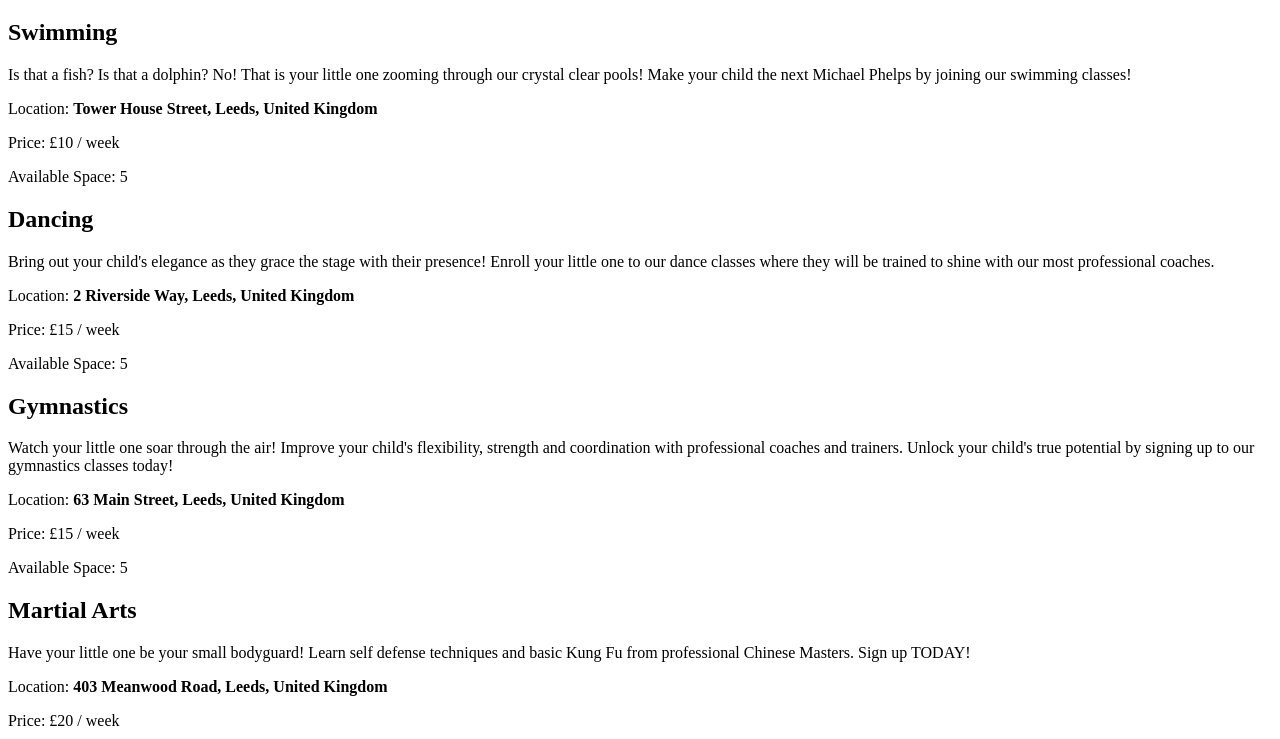
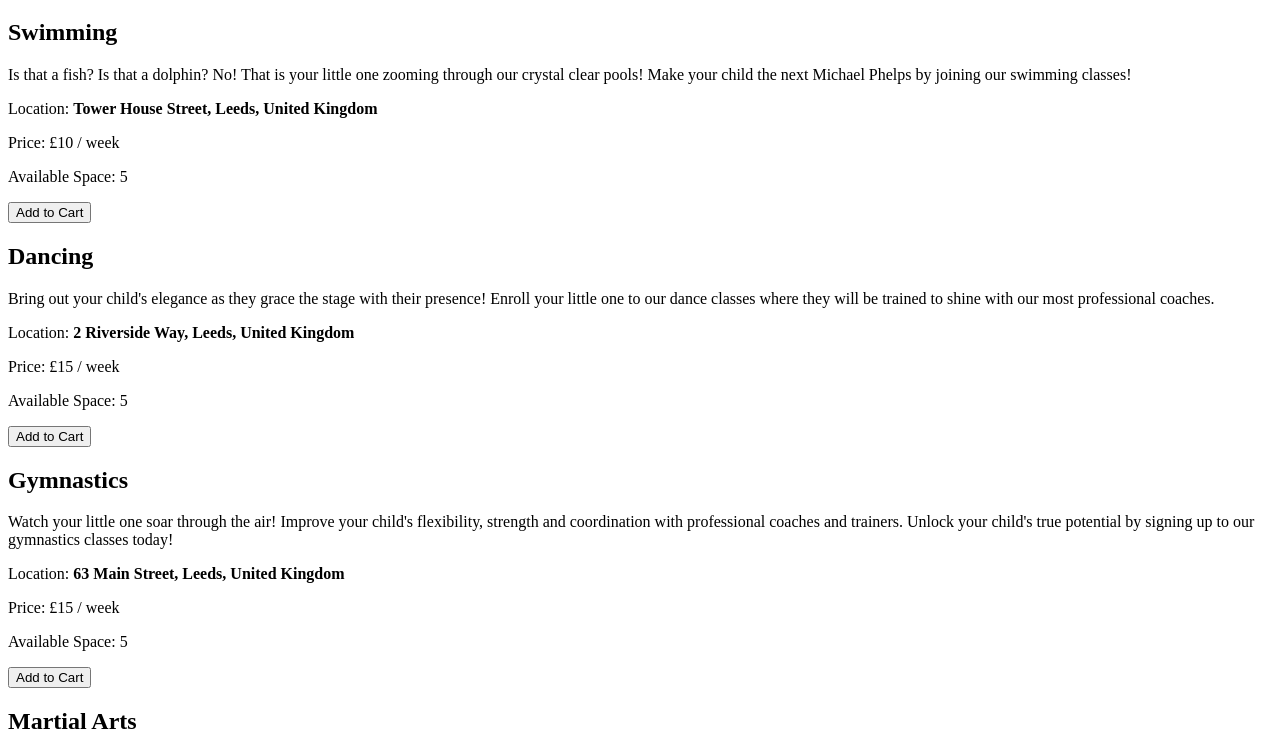
Before and after one commit to zimmal-adnan/CST3144_Coursework, a plain HTML site: page index.html in a window 1280 px wide. Shown: the part 61-800 px from the top of the page. Drawn offline with nearby package versions, Linux system fonts and the light colour scheme.

Commit message:
Added 'Add To Cart' button for each lesson and toggled visbility based on availability

```diff
--- a/index.html
+++ b/index.html
@@ -12,12 +12,16 @@
                 <h1 v-text="sitename"></h1>
             </header>
             <main>
-                <div v-for="course in courses">
+                <div v-for="course in courses" v-if="showCourse">
                     <h2 v-text="course.subject"></h2>
                     <p>{{course.description}}</p>
                     <p>Location: <span v-html="course.location"></span></p>
                     <p>Price: {{course.price}}</p>
                     <p>Available Space: {{course.availableSpace}} </p>
+
+
+                    <button v-on:click="addToCart(course)" v-if="canAddToCart(course)">Add to Cart</button>
+                    <button disabled = "disabled" v-else>Add to Cart</button>
                 </div>
 
 
@@ -175,8 +179,26 @@
                             availableSpace: 5,
                         }
 
-                    ]
+                    ],
+                    showCourse: true,
+                    cart: []
                 },
+                methods: {
+                    addToCart: function(course) {
+                        this.cart.push(course.id);
+                        course.availableSpace -= 1;
+                    },
+                    canAddToCart: function(course){
+                        return course.availableSpace > 0;
+                    }
+
+                },
+                computed: {
+                    cartItemCount: function(){
+                        return this.cart.length || "";
+                    },
+
+                }
             });
 
         </script>
```
